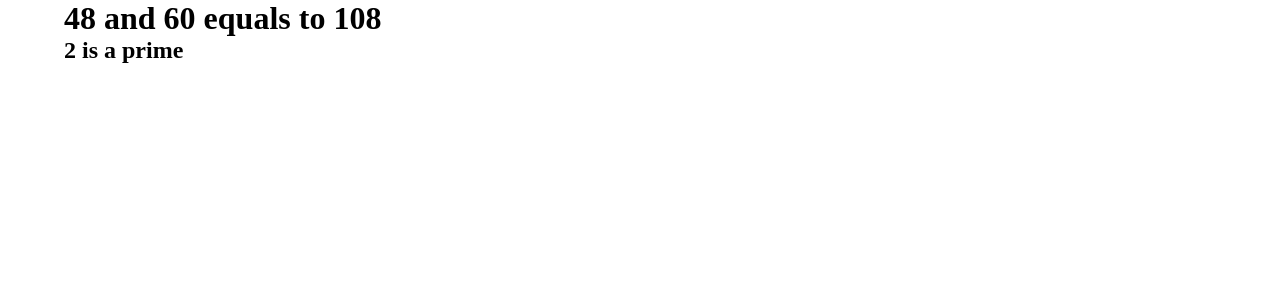
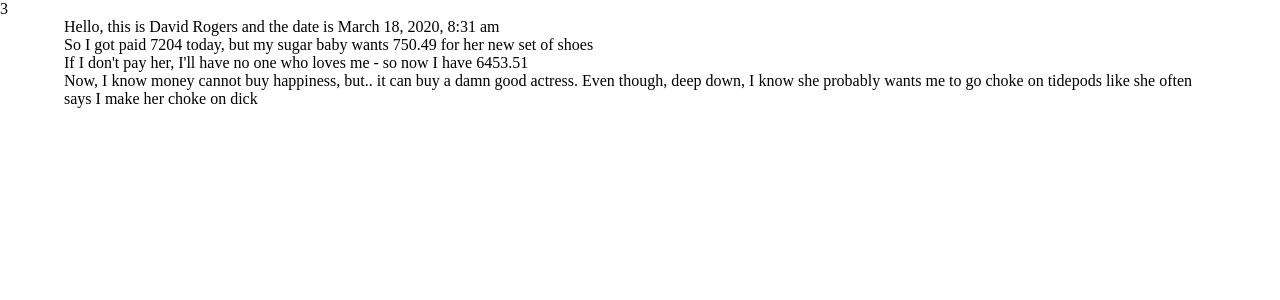
Before and after one commit to miggules/PHP, a PHP site: page / in a window 1280 px wide. Shown: the top 300 px of the page. Run offline with PHP 8.4, Linux system fonts and the light colour scheme.

Commit message:
functions

```diff
--- a/index.php
+++ b/index.php
@@ -1,27 +1,53 @@
 <?php
 
-$a = rand(10, 50);
-$b = rand(20, 60);
-$c = rand(1, 10);
-
-function sum($x, $y)
-{
-    $sum = $x + $y;
-    return "$x and $y equals to $sum";
-}
+$a = rand(1000, 10000);
+$b = 750.49;
 
 function prime($x)
 {
     for ($i = 2; $i <= ($x/2); $i++) {
         if ($x % $i == 0) {
-            return "$x is not a prime";
+            return false;
         }
     }
-    return "$x is a prime";
+    return true;
 }
 
-$h1 = sum($a, $b);
-$h2 = prime($c);
+function sum($x, $y) {
+    return $sum = $x - $y;
+}
+
+function show_name($full_name) {
+    return 'Hello, this is ' . $full_name;
+}
+
+function srtotime($now) {
+    return date("F j, Y, g:i a") . "\n";
+}
+
+function truth($item) {
+    return "choke on $item";
+}
+
+function n($x) {
+    return $x + 1;
+}
+
+
+function x($z) {
+    return n($z) + 1;
+}
+
+$x = 1;
+
+print x($x);
+
+$hello = show_name('David Rogers') . ' and the date is ' . srtotime("now");
+$money = "So I got paid $a today, but my sugar baby wants $b for her new set of shoes";
+$lemon_stealing_whore = "If I don't pay her, I'll have no one who loves me - so now I have " . sum($a, $b);
+$sad_life = 'Now, I know money cannot buy happiness, but.. it can buy a damn good actress. Even though, deep down, I know she probably wants me to go ' . truth('tidepods') . ' like she often says I make her ' . truth('dick');
+
+
 
 ?>
 <html lang="en">
@@ -35,8 +61,10 @@ $h2 = prime($c);
 <body>
 <main>
     <div class="wrapper">
-        <h1><?php print $h1; ?></h1>
-        <h2><?php print $h2; ?></h2>
+        <p><?php print $hello; ?></p>
+        <p><?php print $money; ?></p>
+        <p><?php print $lemon_stealing_whore; ?></p>
+        <p><?php print $sad_life; ?></p>
     </div>
 </main>
 </body>
```
